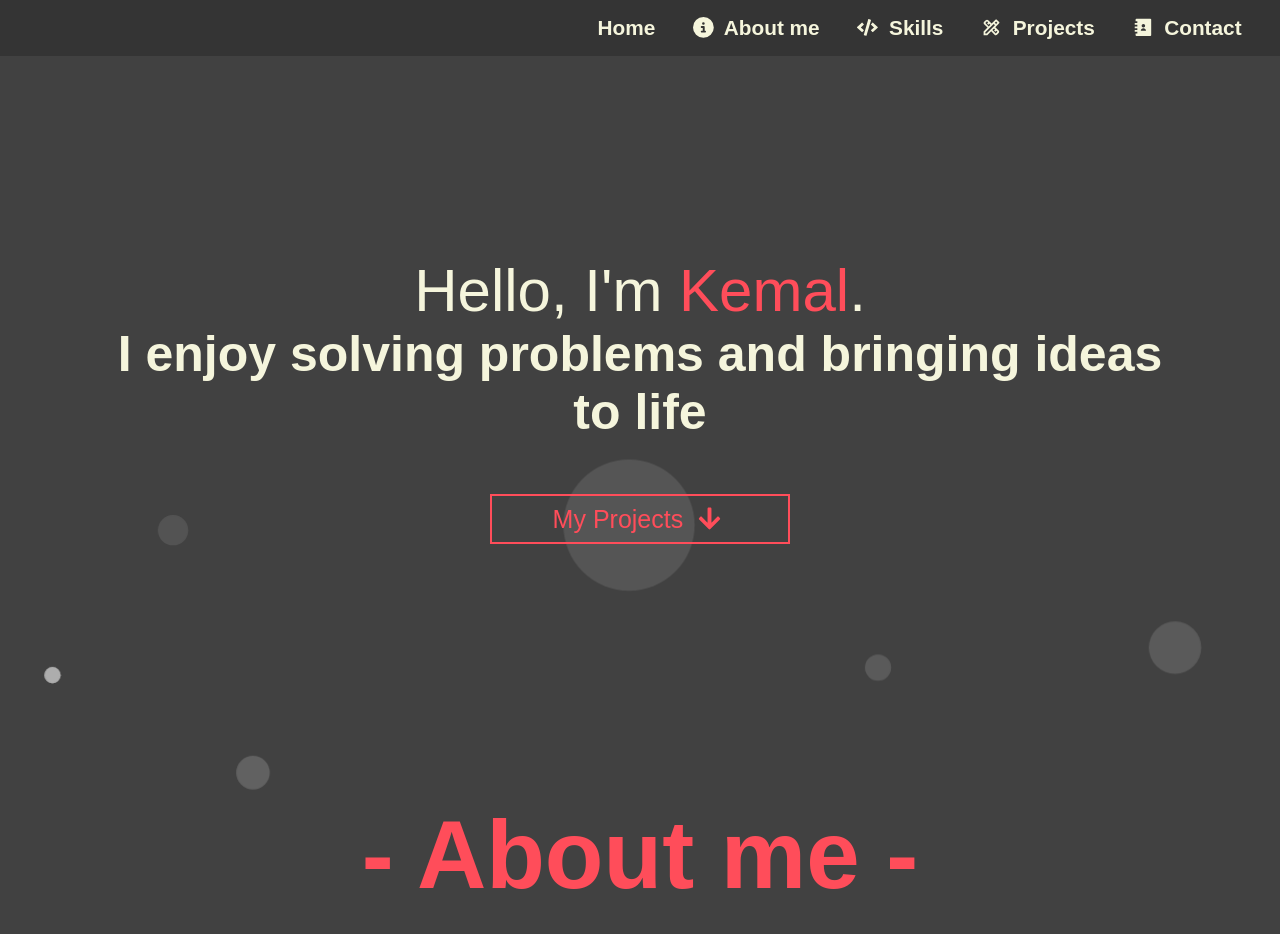
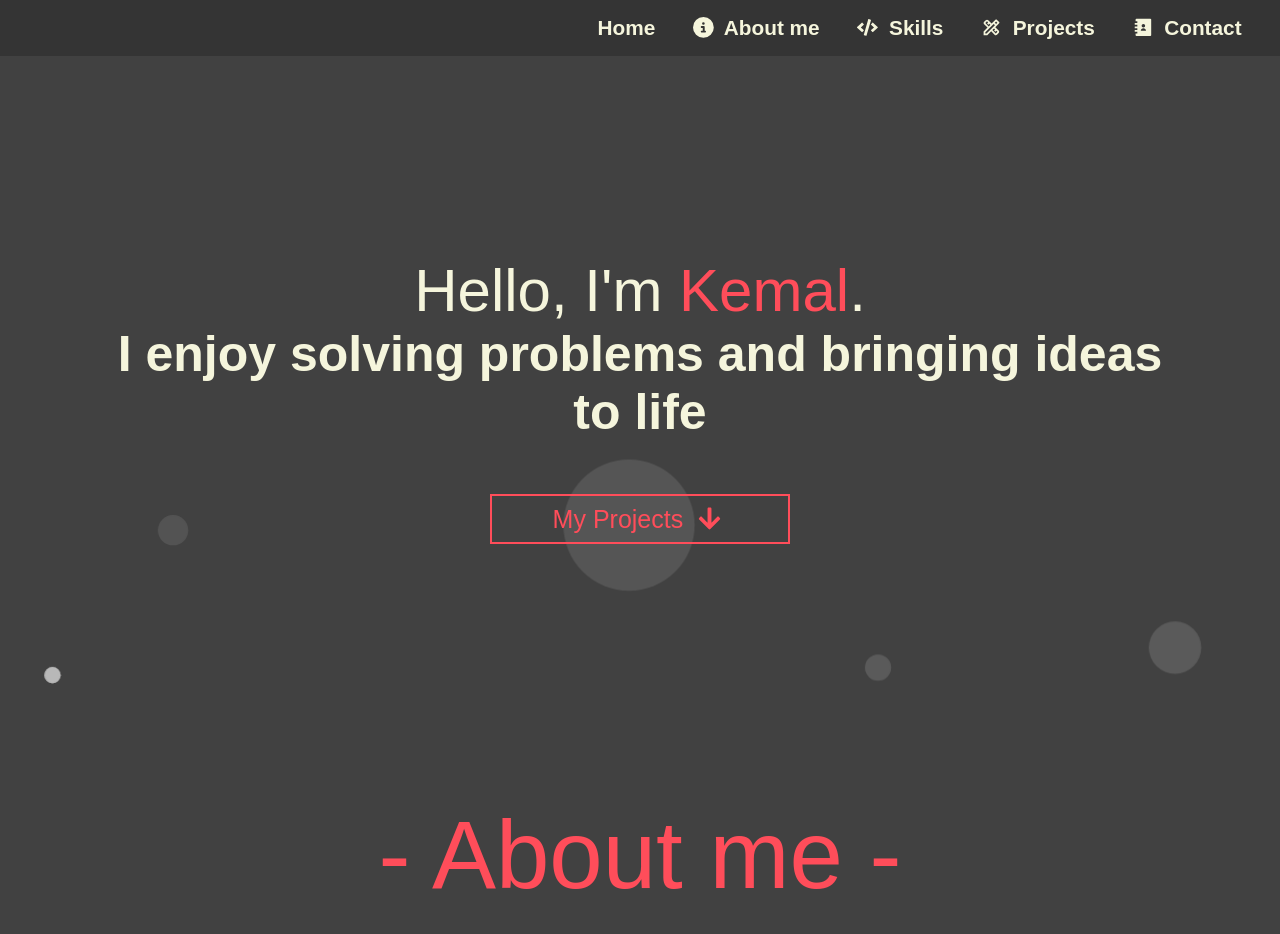
Before and after one commit to KemalYukselir/portfolio-website, a React (Create React App) app: page / in a window 1280 px wide. Shown: the top 934 px of the page. Built offline with nearby package versions, Linux system fonts and the light colour scheme.

Commit message:
heading styling changes. Added logo for about me

```diff
--- a/src/App.css
+++ b/src/App.css
@@ -109,14 +109,6 @@ h1 {
 	height: 40px;
 	animation-delay: 0s;
 }
-.box-area li:nth-child(6) {
-	left: 15%;
-	width: 110px;
-	height: 110px;
-	animation-delay: 3.5s;
-}
-
-
 @keyframes animate {
 	0% {
 		transform: translateY(0) scale(0);
@@ -202,6 +194,16 @@ nav {
   text-align: center;
 }
 
+.home-heading-section .buttons {
+  display: flex;
+  flex-direction: row;
+}
+
+.home-heading-section .buttons button{
+  margin-left: 2.5%;
+  margin-right: 2.5%;
+}
+
 .home-heading-section h1 span,
 .home-heading-section h1 {
   font-weight: 500;
@@ -284,6 +286,15 @@ nav {
   text-align: center;
 }
 
+.about-me-logo{
+  display: flex;
+  justify-content: center;
+  align-items: center;
+  font-size: 200px;
+  color: beige;
+  background-color: transparent;
+}
+
 .aboutme-section-top p {
   color: beige;
   font-weight: 300;
@@ -292,7 +303,7 @@ nav {
   max-width: 1000px !important;
 }
 .aboutme-section-top h1 {
-  font-weight: 550;
+  font-weight: 500;
   font-style: normal;
   font-size: 600%;
   max-width: 800px !important;
@@ -466,7 +477,7 @@ nav {
   justify-content: center;
   align-items: center;
   text-align: center;
-  max-height: 80vh;
+  max-height: 90vh;
 }
 
 .portfolio-section Button{
@@ -570,6 +581,10 @@ nav {
 
 .work-section-info h2 {
   margin: 1rem 0rem;
+}
+
+.info-boxes-img-container {
+  color: #19839e;
 }
 
 
```
